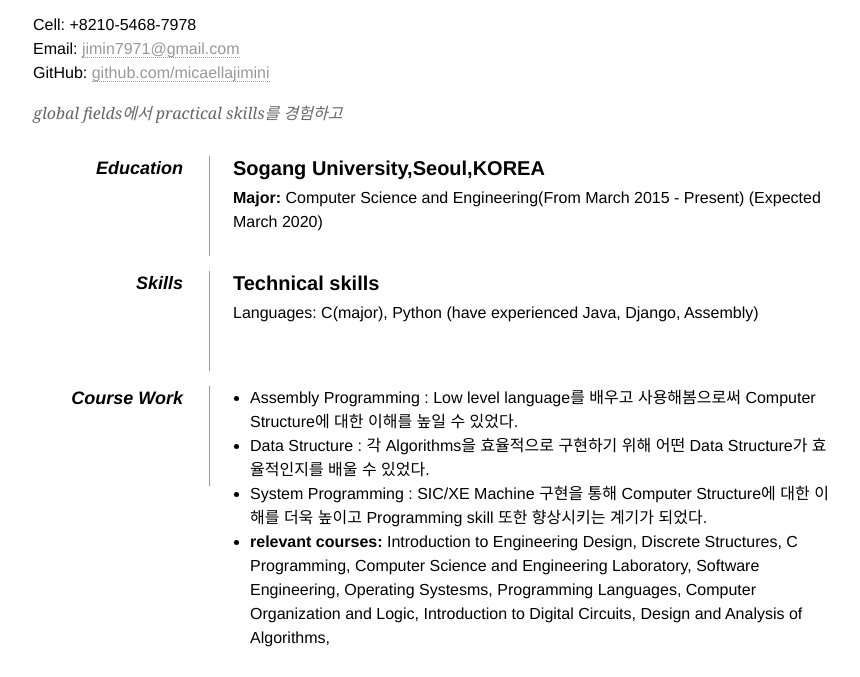
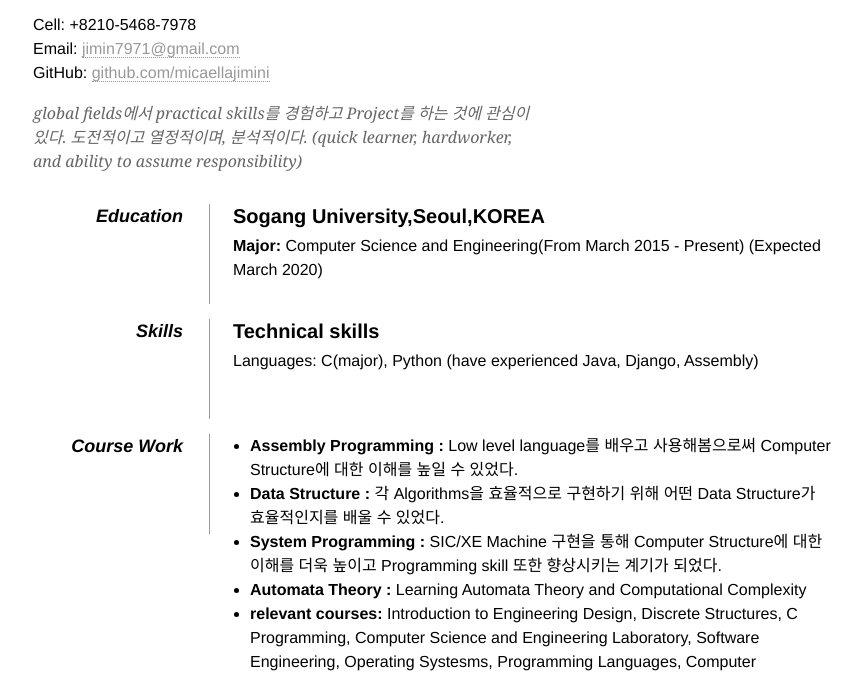
Before and after one commit to micaellajimini/micaellajimini.github.io, a plain HTML site: page index.html in a window 1280 px wide. Shown: the part 84-761 px from the top of the page, without its empty margins (207-1067 px from the left). Drawn offline with Linux system fonts and the light colour scheme.

Commit message:
1st finish

```diff
--- a/index.html
+++ b/index.html
@@ -32,7 +32,7 @@
 
         <div id="objective">
             <p>
-                global fields에서 practical skills를 경험하고
+                global fields에서 practical skills를 경험하고 Project를 하는 것에 관심이 있다. 도전적이고 열정적이며, 분석적이다. (quick learner, hardworker, and ability to assume responsibility)
             </p>
         </div>
 
@@ -62,9 +62,10 @@
             <dt>Course Work</dt>
             <dd>
                 <ul>
-                    <li> Assembly Programming : Low level language를 배우고 사용해봄으로써 Computer Structure에 대한 이해를 높일 수 있었다.</li>
-                    <li> Data Structure : 각 Algorithms을 효율적으로 구현하기 위해 어떤 Data Structure가 효율적인지를 배울 수 있었다.</li>
-                    <li> System Programming : SIC/XE Machine 구현을 통해 Computer Structure에 대한 이해를 더욱 높이고 Programming skill 또한 향상시키는 계기가 되었다.</li>
+                    <li> <strong>Assembly Programming :</strong> Low level language를 배우고 사용해봄으로써 Computer Structure에 대한 이해를 높일 수 있었다.</li>
+                    <li> <strong>Data Structure :</strong> 각 Algorithms을 효율적으로 구현하기 위해 어떤 Data Structure가 효율적인지를 배울 수 있었다.</li>
+                    <li> <strong>System Programming :</strong> SIC/XE Machine 구현을 통해 Computer Structure에 대한 이해를 더욱 높이고 Programming skill 또한 향상시키는 계기가 되었다.</li>
+                    <li> <strong>Automata Theory :</strong> Learning Automata Theory and Computational Complexity</li>
                     <li> <strong>relevant courses:</strong> Introduction to Engineering Design, Discrete Structures, C Programming, Computer Science and Engineering Laboratory, Software Engineering, Operating Systesms, Programming Languages, Computer Organization and Logic, Introduction to Digital Circuits, Design and Analysis of Algorithms, </li>
                 </ul>
             </dd>
```
